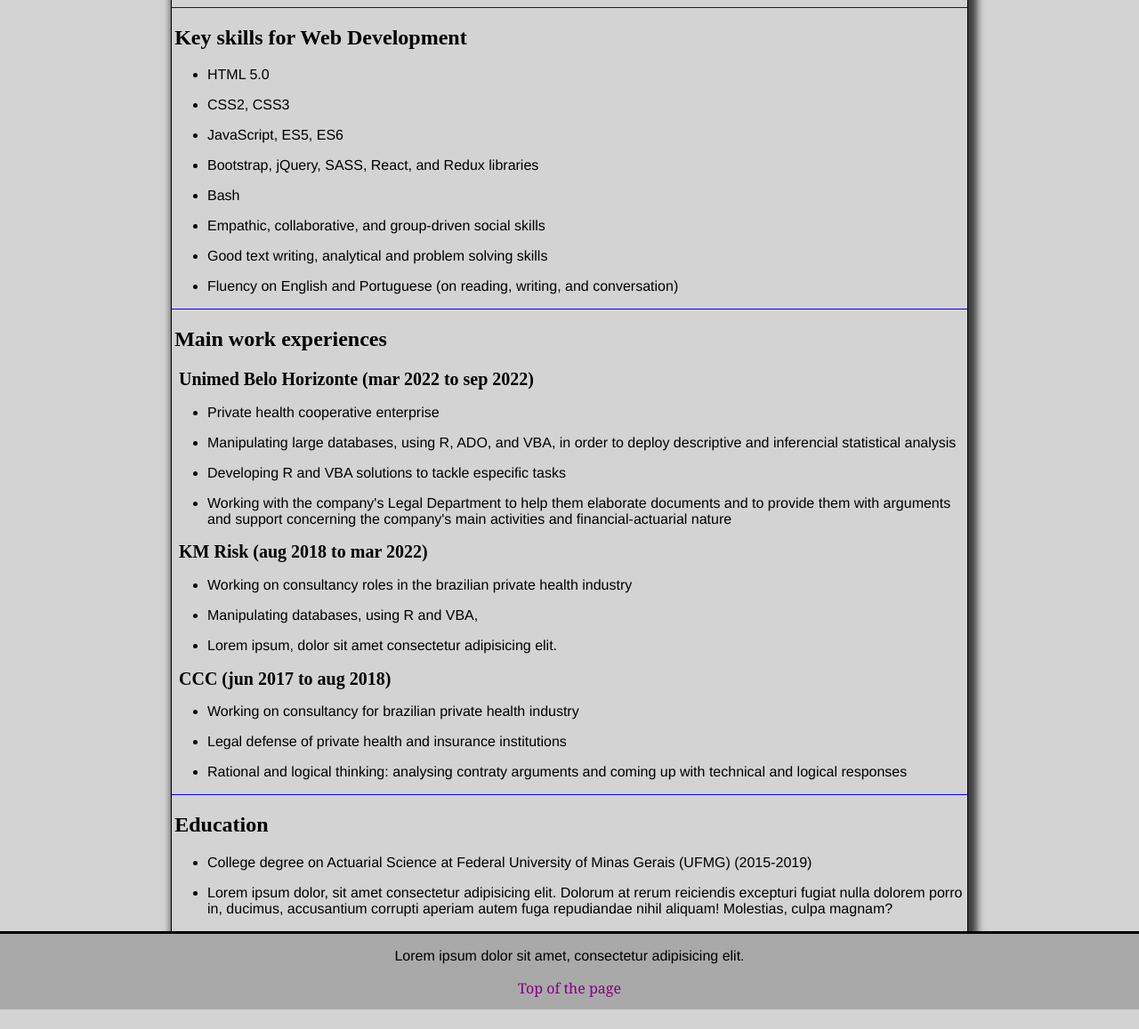
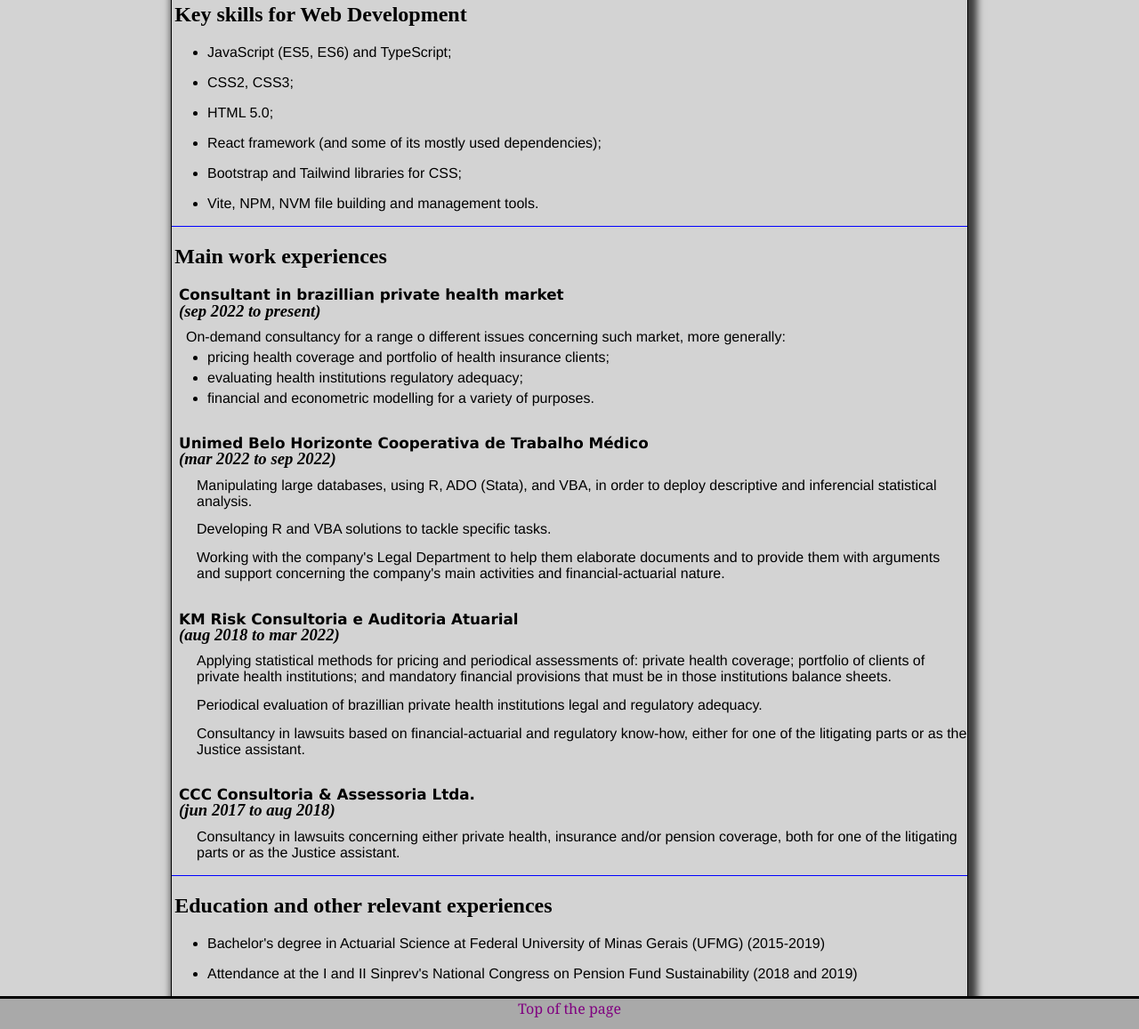
Before and after one commit to tomazlanza/resume, a plain HTML site: page index.html in a window 1280 px wide. Shown: the part 851-2008 px from the top of the page at 89% size. Before the commit the page ends 1986 px from the top, so only its background shows below. Drawn offline with Linux system fonts and the light colour scheme.

Commit message:
Improving resume content and making CSS margin and padding adjustments

```diff
--- a/index.html
+++ b/index.html
@@ -117,35 +117,40 @@
           <h1 class="main-headers">Profile</h1>
           <h2 class="sub-headers"><strong>Goal</strong></h2>
           <p>
-            I am pursuing a career-shift  more into Information Technology. By building a portfolio under advisement of friends who work in the field, focusing on:
+            Having come from a data-driven financial background, I am leaning my career towards a more IT-related path.
           </p>
+
+          <p>
+            Aiming this goal, I have built a Front-End Web Development portfolio, under advisement of friends who work in the field, and I am continuing with studies on both Front-End and Back-End software development, focusing on:
+          </p>
+
           <ul>
-            <li>
+            <li class="negative-margin-li">
               <p>
-                learning good practices on how to write and manage code for such end;
+                learning most applied practices for writing and managing code;
               </p>
             </li>
-            <li>
+            <li class="negative-margin-li">
               <p>
                 applying the most important related tools; and
               </p>
             </li>
-            <li>
+            <li class="negative-margin-li">
               <p>
                 valuing critical and creative thinking in problem solving.
               </p>
             </li>
           </ul>
-          <p>(space)</p>
+          <div class="space-div"></div>
           <h2 class="sub-headers">Brief summary of my experiences</h2>
           <p>
-            I have a degree in Actuarial Sciences - which, synthetically, are Statistics applied to Finance - at Federal University of Minas Gerais (UFMG). I’ve worked for more than five years in brazilian private health market, both inside a private health institution and as a consultant for the institutions in a range of different issues.
+            I hold a bachelor’s degree in Actuarial Science - which, synthetically, refers to Statistics applied to Finance - at Federal University of Minas Gerais (UFMG). I have worked for more than five years in brazilian private health market, both within a private health institution and as a consultant for such type of institutions, addressing a range of different issues.
           </p>
           <p>
-            Due to this path, I’ve acquired skills related to theoretical and applied Mathematics and also a variety of soft skills such as attention to details; analytical and synthetical thinking; and communication to all sorts of stakeholders with very different backgrounds.
+            Due to this path, I’ve acquired skills related to theoretical and applied Mathematics and also a variety of soft skills such as attention to details, analytical and synthetic thinking, and communication to all sorts of stakeholders with very different backgrounds.
           </p>
           <p>
-            Moreover, I’ve attained abilities related to IT, which are used in data analysis, model implementation and report generation, encompassing R, VBA, advanced Excel, Stata, and Python.
+            Moreover, I have developed abilities related to IT, which are used in data analysis, model implementation and report generation, encompassing R, VBA, advanced Excel, SAS, and Python.
           </p>
           <p>
             As also a canadian citizen and born to an English teacher, I am fluent in this language, with proficiency in conversation, listening, reading, and  writing.
@@ -158,40 +163,48 @@
           <h1 class="main-headers">Key skills for Web Development</h1>
             <div id="main-work-experiences-link"></div><!--// only for the adjustment of the nav link -->
             <ul>
-              <li><p>HTML 5.0</p></li>
-              <li><p>CSS2, CSS3</p></li>
-              <li><p>JavaScript, ES5, ES6</p></li>
-              <li><p>Bootstrap, jQuery, SASS, React, and Redux libraries</p></li>
-              <li><p>Bash</p></li>
-              <li><p>Empathic, collaborative, and group-driven social skills</p></li>
-              <li><p>Good text writing, analytical and problem solving skills</p></li>
-              <li><p>Fluency on English and Portuguese (on reading, writing, and conversation)</p></li>
+              <li><p>JavaScript (ES5, ES6) and TypeScript;</p></li>
+              <li><p>CSS2, CSS3;</p></li>
+              <li><p>HTML 5.0;</p></li>
+              <li><p>React framework (and some of its mostly used dependencies);</p></li>
+              <li><p>Bootstrap and Tailwind libraries for CSS;</p></li>
+              <li><p>Vite, NPM, NVM file building and management tools.</p></li>
             </ul>
         </section>
 
         <div class="div-main"></div>
 
         <section id="main-work-experiences">
-          <h1 class="main-headers">Main work experiences</h1>
-            <h2 class="sub-headers">Unimed Belo Horizonte (mar 2022 to sep 2022)</h2>
+          <h1 class="main-headers">Main work experiences </h1>
+            <h2 class="sub-headers">Consultant in brazillian private health market</h2>
+            <h3 class="subtitle-dates"><em>(sep 2022 to present)</em></h3>
+              <p class="consultant-role-items">On-demand consultancy for a range o different issues concerning such market, more 	generally:</p>
               <ul>
-                <li><p>Private health cooperative enterprise</p></li>
-                <li><p>Manipulating large databases, using R, ADO, and VBA, in order to deploy descriptive and inferencial statistical analysis</p></li>
-                <li><p>Developing R and VBA solutions to tackle especific tasks</p></li>
-                <li><p>Working with the company's Legal Department to help them elaborate documents and to provide them with arguments and support concerning the company's main activities and financial-actuarial nature</p></li>
+                <li class="negative-margin-li"><p> pricing health coverage and portfolio of health insurance clients;</p></li>
+                <li class="negative-margin-li"><p>evaluating health institutions regulatory adequacy;</p></li>
+                <li class="negative-margin-li"><p>financial and econometric modelling for a variety of purposes.</p></li>
               </ul>
-            <h2 class="sub-headers">KM Risk (aug 2018 to mar 2022) </h2>
+            <div class="space-div"></div>
+            <h2 class="sub-headers">Unimed Belo Horizonte Cooperativa de Trabalho Médico</h2>
+            <h3 class="subtitle-dates"><em>(mar 2022 to sep 2022)</em></h3>
+              <ul  id="unimed-list">
+                <li class = "non-bullet-point-li"><p>Manipulating large databases, using R, ADO (Stata), and VBA, in order to deploy descriptive and inferencial statistical analysis.</p></li>
+                <li class = "non-bullet-point-li"><p>Developing R and VBA solutions to tackle specific tasks.</p></li>
+                <li class = "non-bullet-point-li"><p>Working with the company's Legal Department to help them elaborate documents and to provide them with arguments and support concerning the company's main activities and financial-actuarial nature.</p></li>
+              </ul>
+            <div class="space-div"></div>
+            <h2 class="sub-headers">KM Risk Consultoria e Auditoria Atuarial</h2>
+            <h3 class="subtitle-dates"><em>(aug 2018 to mar 2022)</em></h3>
+              <ul id="km-list">
+                <li class = "non-bullet-point-li"><p>Applying statistical methods for pricing and periodical assessments of:  private health coverage; portfolio of clients of private health institutions; and mandatory financial provisions that must be in those institutions balance sheets.</p></li>
+                <li class = "non-bullet-point-li"><p>Periodical evaluation of brazillian private health institutions legal and regulatory adequacy.</p></li>
+                <li class = "non-bullet-point-li"><p>Consultancy in lawsuits based on financial-actuarial and regulatory know-how, either for 	one of the litigating parts or as the Justice assistant.</p></li>
+              </ul>
+            <div class="space-div"></div>
+            <h2 class="sub-headers">CCC Consultoria & Assessoria Ltda.</h2>
+            <h3 class="subtitle-dates"><em>(jun 2017 to aug 2018)</em></h3>
               <ul>
-                <li><p>Working on consultancy roles in the brazilian private health industry</p></li>
-                <li><p>Manipulating databases, using R and VBA,  </p></li>
-                <li><p>Lorem ipsum, dolor sit amet consectetur adipisicing elit.</p></li>
-              </ul>
-            <h2 class="sub-headers">CCC (jun 2017 to aug 2018)</h2>
-              <ul>
-                <li><p>Working on consultancy for brazilian private health industry</p></li>
-                <li><p>Legal defense of private health and insurance institutions</p></li>
-                <li><p>Rational and logical thinking: analysing contraty arguments and coming up with technical and logical responses</p></li>
-              </ul>
+                <li class = "non-bullet-point-li"><p>Consultancy in lawsuits concerning either private health, insurance and/or pension coverage, both for one of the litigating parts or as the Justice assistant.</p></li>
         </section>
 
         <div id="education-link"></div><!--// only for the adjustment of the nav link -->
@@ -199,20 +212,18 @@
         <div class="div-main"></div>
 
         <section id="education">
-          <h1 class="main-headers">Education</h1>
+          <h1 class="main-headers">Education and other relevant experiences</h1>
             <ul>
-              <li><p>College degree on Actuarial Science at Federal University of Minas Gerais (UFMG) (2015-2019)</p></li>
-              <li><p>Lorem ipsum dolor, sit amet consectetur adipisicing elit. Dolorum at rerum reiciendis excepturi fugiat nulla dolorem porro in, ducimus, accusantium corrupti aperiam autem fuga repudiandae nihil aliquam! Molestias, culpa magnam?</p></li>
+              <li><p>Bachelor's degree in Actuarial Science at Federal University of Minas Gerais (UFMG) (2015-2019)</p></li>
+              <li><p>Attendance  at the I and II Sinprev's National Congress on Pension Fund Sustainability (2018 and 2019)</p></li>
             </ul>
         </section>
 
         <div class="div-main"></div>
           </main>
       </div>
-
       <div class="footer-div">
         <footer>
-          <p class="footer">Lorem ipsum dolor sit amet, consectetur adipisicing elit.</p>
           <a href="#top"><span>Top of the page</span></a>
         </footer>
       </div>
--- a/styles.css
+++ b/styles.css
@@ -53,7 +53,6 @@
 #header-wrapper {
   max-height: 43vh;
 }
-
 
 /*-------------------- title ------------------*/
 
@@ -172,7 +171,7 @@
 #content-wrapper {
   width: 90vw;
   margin: 0 auto;
-  /* padding-top: 30vh;  maybe, remove this later*/
+  padding-top: 30vh;  /* maybe, remove this later*/
   border-left: solid black 0.1rem;
   border-right: solid black 0.1rem;
   box-shadow: 5px 5px 8px 1px #3e3e3e;
@@ -205,16 +204,49 @@
 
 .sub-headers {
   padding-left: 0.5rem;
-  font-size: 1.25rem;
-
+  font-size: 1.05rem;
+  font-family: Verdana, Geneva, Tahoma, sans-serif;
 }
 
 /* ul li:not(:first-of-type) {          <--- I do not know why this was here
   text-align: justify;
   padding-right: 0.4rem;
   list-style-type: disc;
+} */
 
-} */
+.consultant-role-items {
+  padding-left: 1rem;
+}
+
+.space-div {
+  height: 0.1rem; /* Adjust the height as needed */
+  background-color: transparent; /* You can set the background color to match your page background */
+  /* margin: 10px 0; Add margins for spacing */
+  border: none; /* Remove any borders or outlines */
+}
+
+.subtitle-dates {
+  padding-left: 0.5rem;
+  margin-top: -1.05rem ;
+  margin-bottom: -0.4rem;
+}
+
+.negative-margin-li {
+  margin-top: -0.7rem;
+}
+
+.non-bullet-point-li {
+  list-style-type: none;
+  margin-left: -0.75rem;
+}
+
+#unimed-list li:nth-last-child(-n+2),
+#km-list li:nth-last-child(-n+2) {
+ margin-top: -0.15rem;
+
+}
+
+
 
 
 /*--------------footer-------------*/
@@ -269,7 +301,7 @@
 
 /*------------------------------------- media-query (design for desktops) ------------------------------------*/
 
-@media(min-width: 380px) {
+@media(min-width: 700px) {
 
     /*------------------------------------- type selectors ---------------------------------*/
 
```
